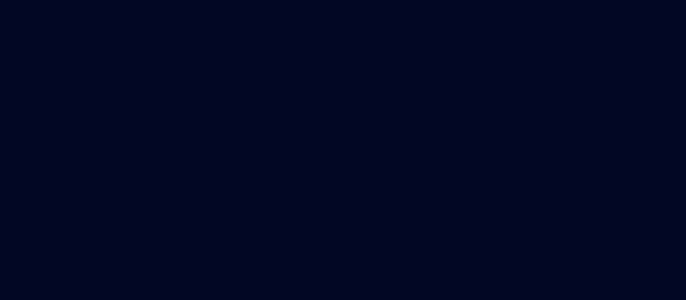
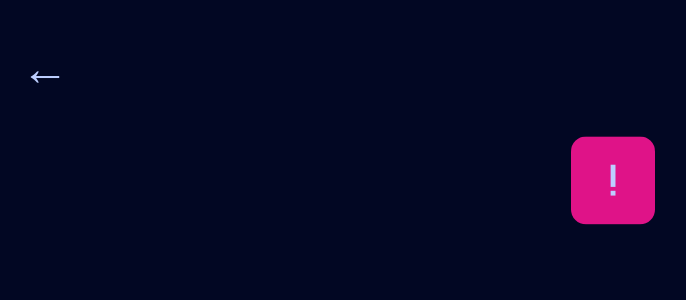
Before and after one commit to marlowereyes/marlowe-arcade, a Next.js app: page /crossword in a window 1280 px wide. Shown: the top 300 px of the page, without its empty margins (27-713 px from the left). Built offline with nearby package versions, Linux system fonts and the light colour scheme.

Commit message:
creating character onboarding for intro

```diff
--- a/src/app/crossword/page.js
+++ b/src/app/crossword/page.js
@@ -3,6 +3,7 @@
 import { useEffect, useState } from "react";
 import Image from "next/image";
 import styles from "../../styles/Crossword.module.css";
+import BackLink from "../../../components/BackLink";
 
 export default function Crossword() {
   const [name, setName] = useState("");
@@ -17,14 +18,16 @@ export default function Crossword() {
   }, []);
 
   return (
-    <div className={styles.mainHomeContainer}>
-      <div className={styles.homeContainer}>
+    <>
+      <BackLink href="/" pag="HOME" className={styles.backLink} />
+      <main>
+        <div className={styles.hello}>
           {name && (
             <h1>
-            <span className={styles.helloSpan}>Hello</span>
-            <br /> {name}!
+              Hello, <span className={styles.helloSpan}> {name} </span> 🕹️
             </h1>
           )}
+          <div className={styles.characterOnboarding}>
             {imageName && (
               <Image
                 src={`/images/${imageName}.png`}
@@ -33,7 +36,10 @@ export default function Crossword() {
                 height={132}
               />
             )}
+            <div><h1>!</h1></div>
           </div>
         </div>
+      </main>
+    </>
   );
 }
--- a/src/styles/Crossword.module.css
+++ b/src/styles/Crossword.module.css
@@ -0,0 +1,37 @@
+.hello {
+    display: flex;
+    flex-direction: column;
+    align-items: center;
+    gap: 2rem;
+}
+
+.helloSpan {
+    color: var(--pink);
+}
+
+.characterOnboarding {
+    display: flex;
+    align-items: center;
+    gap: 2rem;
+}
+
+.characterOnboarding div {
+    background-color: var(--pink);
+    padding: 0.5rem 2.3rem;
+    border-radius: 15px;
+    animation: MoveUpDown 1s linear infinite;
+}
+
+@keyframes MoveUpDown {
+    0%, 100% {
+        transform: translateY(0);
+    }
+    50% {
+        transform: translateY(10px);
+    }
+}
+
+.characterOnboarding div:hover {
+    animation: none;
+    color: rgb(232, 94, 193);
+}
```
Lines whose indentation alone changed are shown as unchanged.
